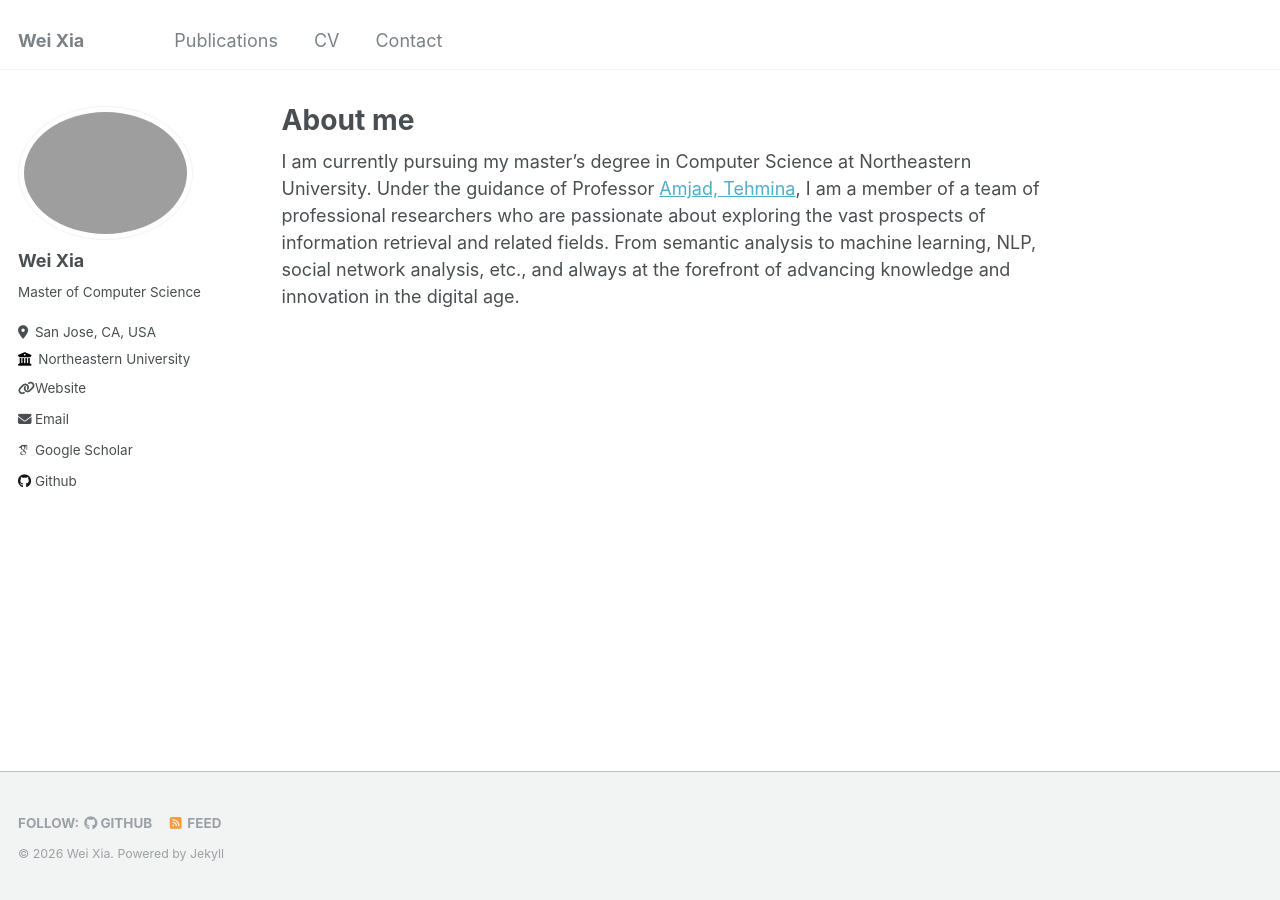
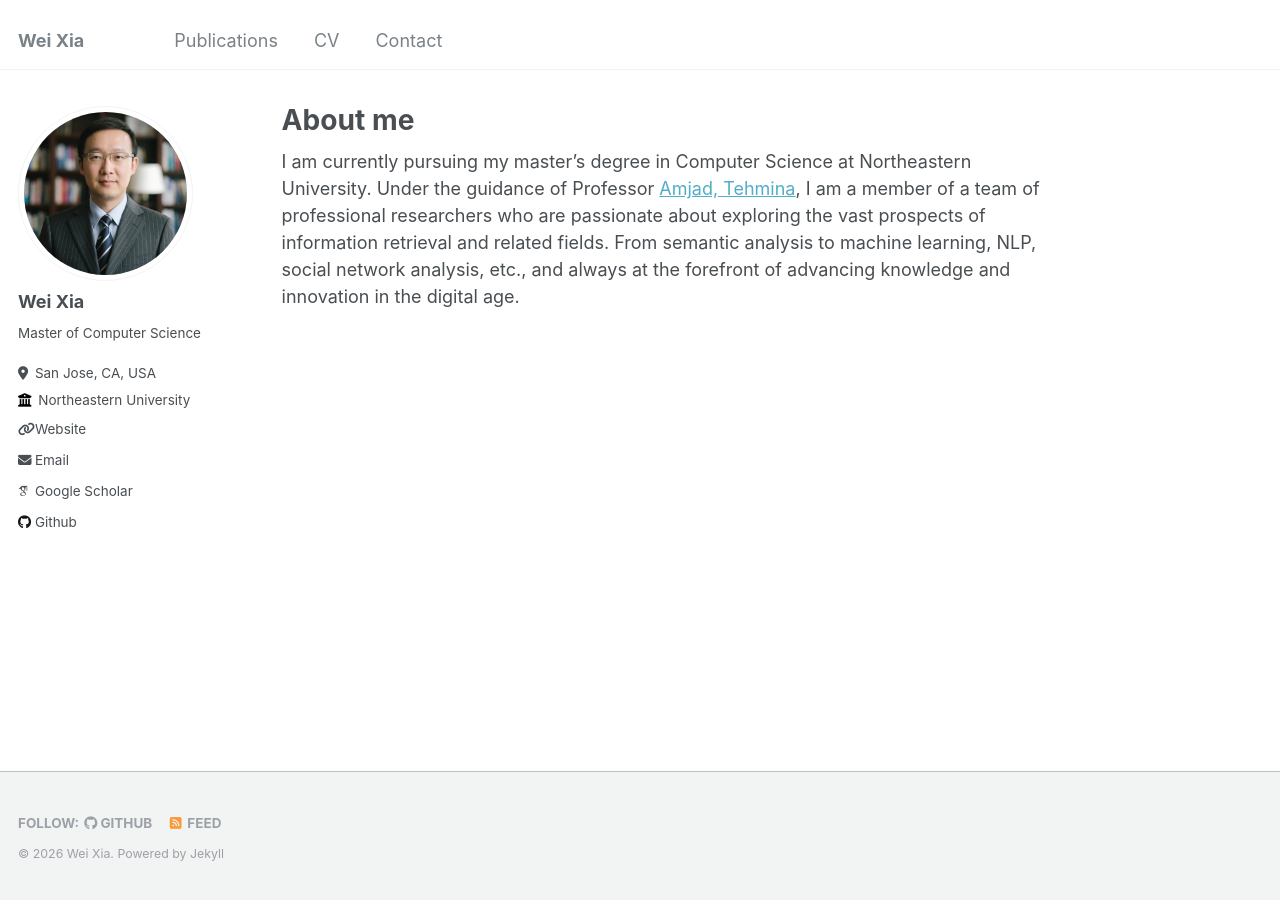
Before and after one commit to XiaWei-NEU/XiaWei-NEU.github.io, a Jekyll site: the page built from _pages/about.md, in a window 1280 px wide. Built offline with Jekyll 4.4.1, drawn with Linux system fonts in a browser that asks for light colours; some web fonts are replaced.

Commit message:
Update _config.yml

```diff
--- a/_config.yml
+++ b/_config.yml
@@ -21,7 +21,7 @@ repository               : "academicpages/academicpages.github.io"
 #               Additional customization can be done by editing /_includes/author-profile.html
 author:
   # Biographic information
-  avatar           : "hero-portrait.png"
+  avatar           : "hero-portrait.webp"
   name             : "Wei Xia"
   pronouns         : "Master of Computer Science" # example: "she/her"
   bio              : ""
```
